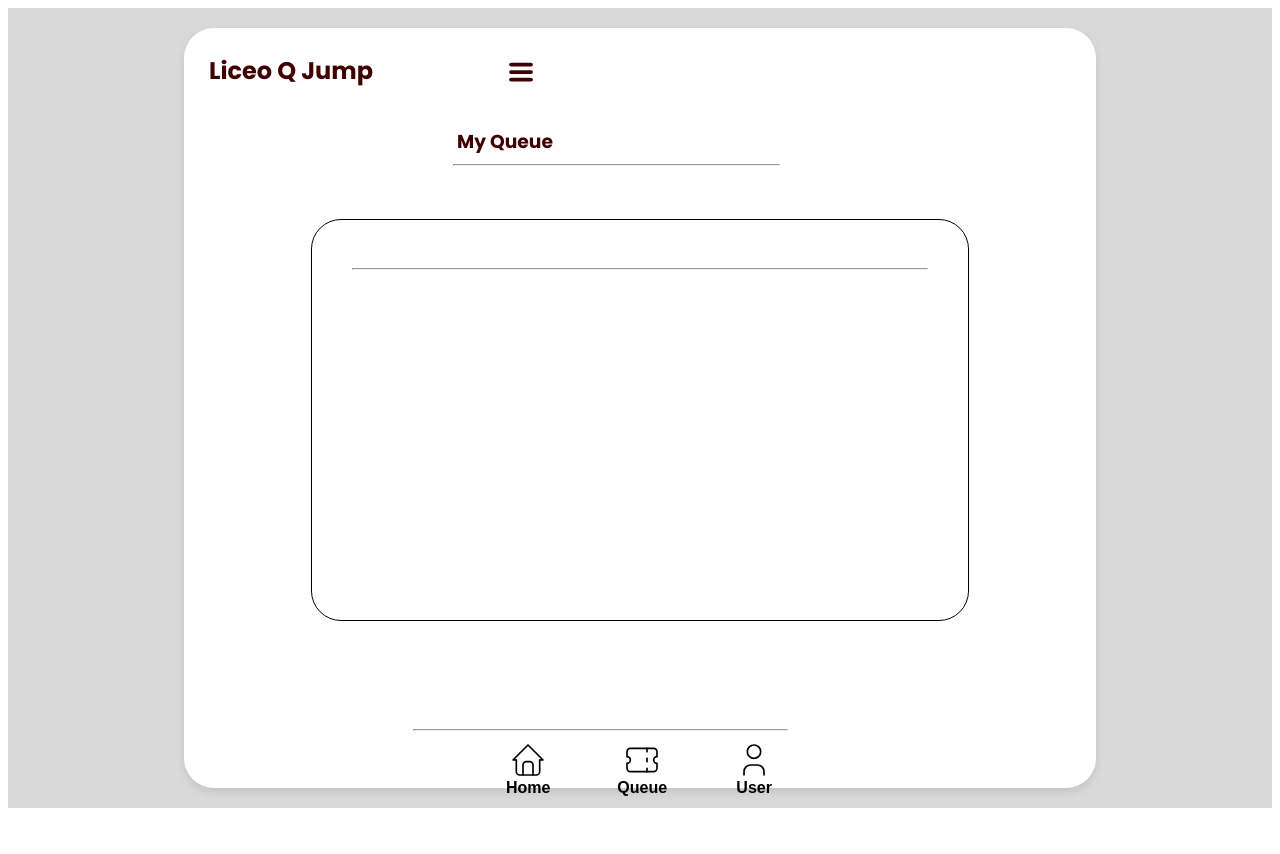
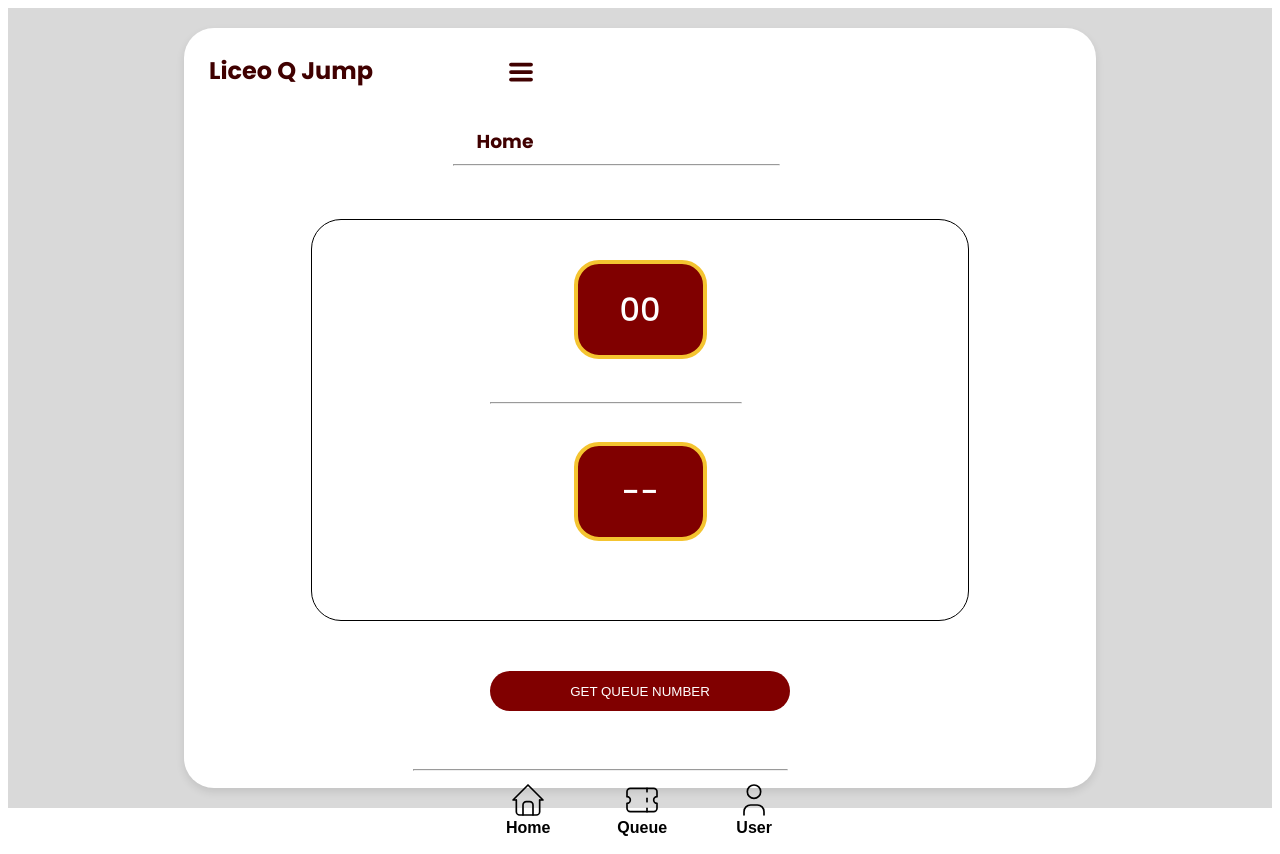
Before and after one commit to JDaiNCK777/Practice-FE, an Angular app: page / in a window 1280 px wide. Before the commit the page ends 816 px from the top, so only its background shows below. Built offline with nearby package versions, Linux system fonts and the light colour scheme.

Commit message:
Redo Home

```diff
--- a/src/app/Userdashboard/UserDashboard.component.html
+++ b/src/app/Userdashboard/UserDashboard.component.html
@@ -11,16 +11,33 @@
       </header>
 
       <div class = "Inner-card">
-        <h3>Profile</h3>
+        <h3>Home</h3>
         <hr class = "divider">
       </div>
 
       <div class = "Queue-Card">
 
+        <div class = "CurrentQueue">
+          <h1 class = "CurrentQueueNu">
+            00
+          </h1>
+        </div>
 
+
+
+        <hr class = "Queue-Divider">
+
+        <div class = "YourQueue">
+          <h1 class = "YourQueueNum">
+            --
+          </h1>
+        </div>
 
       </div>
 
+      <button class = "GetNumber">
+      GET QUEUE NUMBER
+      </button>
 
       <div class = "NavBar">
 
--- a/src/app/app.routes.ts
+++ b/src/app/app.routes.ts
@@ -8,10 +8,10 @@ import { UserGuideComponent } from './Userdashboard/UserGuide/UserGuide.componen
 
 
 export const routes: Routes = [
-    { path: 'home', component: UserDashboardComponent },
+    { path: '', component: UserDashboardComponent },
     { path: 'login', component: UserLoginComponent },
     { path: 'createuser', component: UserCreateAccountComponent },
-    { path: '', component: UserMyQueueComponent },
+    { path: 'myqueue', component: UserMyQueueComponent },
     { path: 'help', component: UserHelpComponent},
     { path: 'guide', component: UserGuideComponent }
 ];
```
